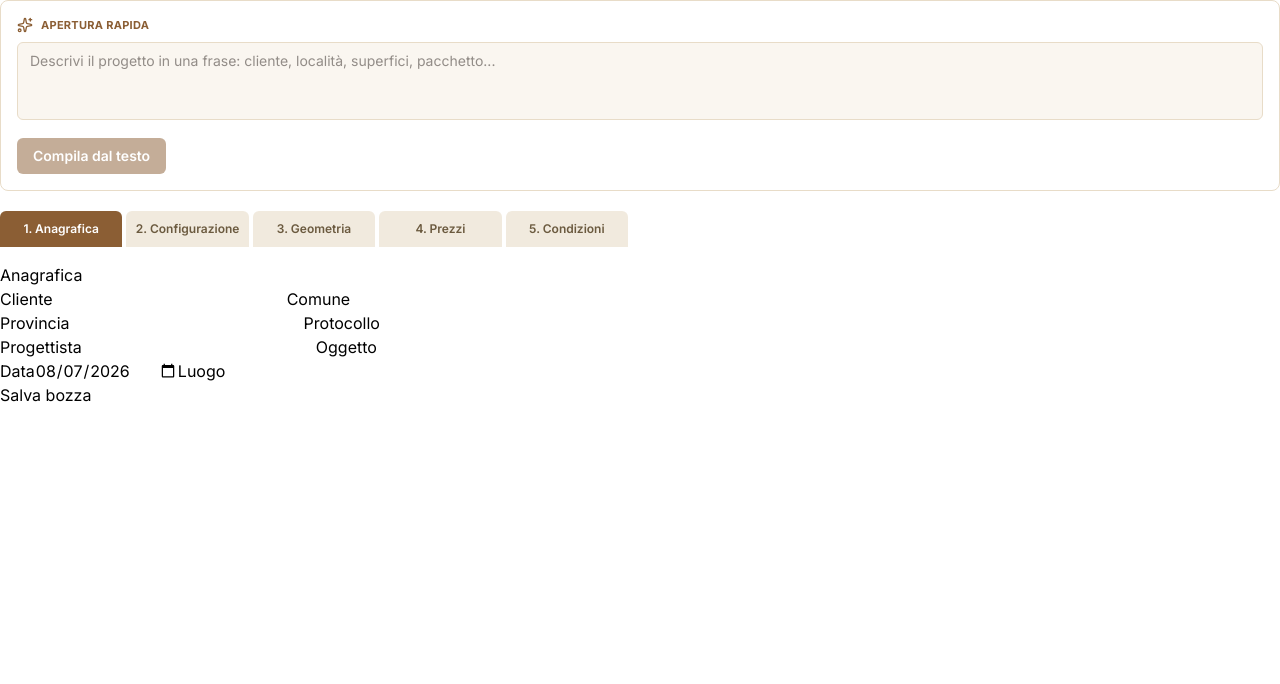
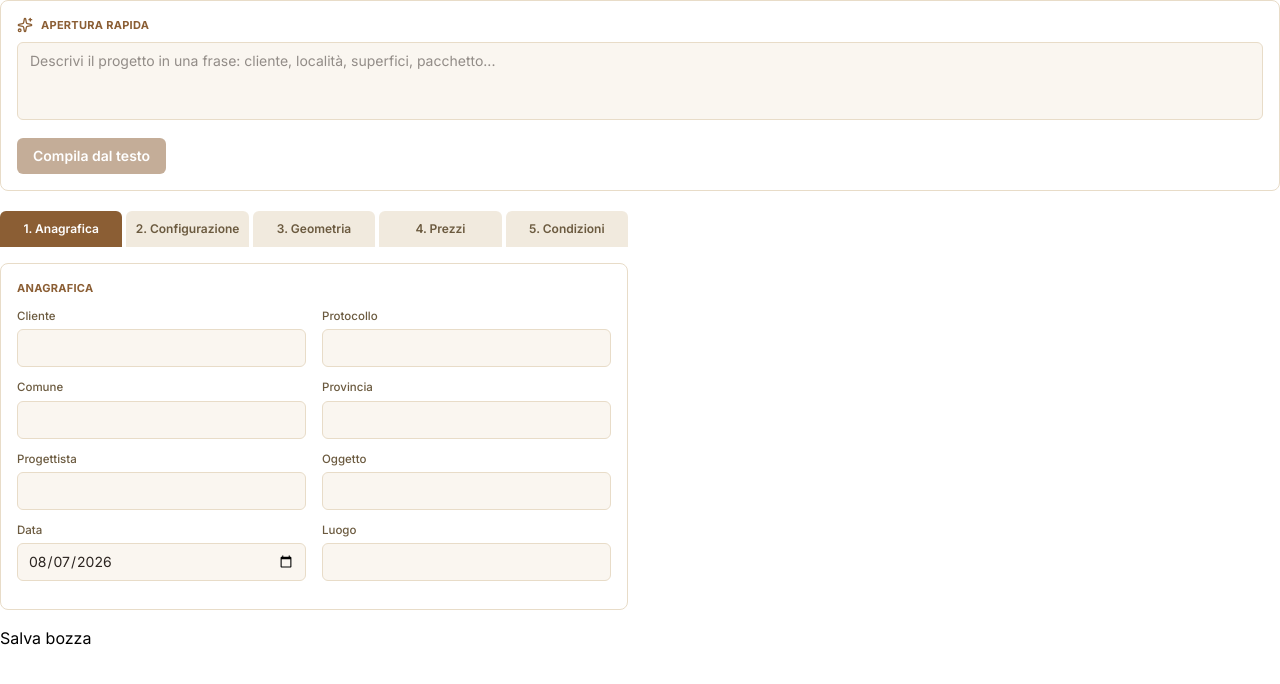
Before and after one commit to barumini/generatore-preventivi, a Next.js app in the folder FbePreventivatore/: page /preventivi/nuovo in a window 1280 px wide. Shown: the top 684 px of the page. Built offline with nearby package versions, Linux system fonts and the light colour scheme.

Commit message:
style(wizard): restyle step Anagrafica e Configurazione

```diff
--- a/FbePreventivatore/src/app/preventivi/nuovo/steps/StepAnagrafica.tsx
+++ b/FbePreventivatore/src/app/preventivi/nuovo/steps/StepAnagrafica.tsx
@@ -1,3 +1,5 @@
+import { Field, controlClassName } from '../../ui/Field'
+import { Section } from '../../ui/Section'
 import type { StatoForm } from '../stato-form'
 
 interface Props {
@@ -7,43 +9,45 @@ interface Props {
 
 export function StepAnagrafica({ stato, aggiorna }: Props) {
   return (
-    <fieldset>
-      <legend>Anagrafica</legend>
-      <label>
-        Cliente
-        <input value={stato.cliente.nome} onChange={(e) => aggiorna({ cliente: { ...stato.cliente, nome: e.target.value } })} />
-      </label>
-      <label>
-        Comune
-        <input value={stato.cliente.comune} onChange={(e) => aggiorna({ cliente: { ...stato.cliente, comune: e.target.value } })} />
-      </label>
-      <label>
-        Provincia
-        <input
-          value={stato.cliente.provincia}
-          onChange={(e) => aggiorna({ cliente: { ...stato.cliente, provincia: e.target.value } })}
-        />
-      </label>
-      <label>
-        Protocollo
-        <input value={stato.protocollo} onChange={(e) => aggiorna({ protocollo: e.target.value })} />
-      </label>
-      <label>
-        Progettista
-        <input value={stato.progettista} onChange={(e) => aggiorna({ progettista: e.target.value })} />
-      </label>
-      <label>
-        Oggetto
-        <input value={stato.oggetto} onChange={(e) => aggiorna({ oggetto: e.target.value })} />
-      </label>
-      <label>
-        Data
-        <input type="date" value={stato.data} onChange={(e) => aggiorna({ data: e.target.value })} />
-      </label>
-      <label>
-        Luogo
-        <input value={stato.luogo} onChange={(e) => aggiorna({ luogo: e.target.value })} />
-      </label>
-    </fieldset>
+    <Section title="Anagrafica">
+      <div className="grid grid-cols-2 gap-x-4">
+        <Field label="Cliente">
+          <input
+            className={controlClassName}
+            value={stato.cliente.nome}
+            onChange={(e) => aggiorna({ cliente: { ...stato.cliente, nome: e.target.value } })}
+          />
+        </Field>
+        <Field label="Protocollo">
+          <input className={controlClassName} value={stato.protocollo} onChange={(e) => aggiorna({ protocollo: e.target.value })} />
+        </Field>
+        <Field label="Comune">
+          <input
+            className={controlClassName}
+            value={stato.cliente.comune}
+            onChange={(e) => aggiorna({ cliente: { ...stato.cliente, comune: e.target.value } })}
+          />
+        </Field>
+        <Field label="Provincia">
+          <input
+            className={controlClassName}
+            value={stato.cliente.provincia}
+            onChange={(e) => aggiorna({ cliente: { ...stato.cliente, provincia: e.target.value } })}
+          />
+        </Field>
+        <Field label="Progettista">
+          <input className={controlClassName} value={stato.progettista} onChange={(e) => aggiorna({ progettista: e.target.value })} />
+        </Field>
+        <Field label="Oggetto">
+          <input className={controlClassName} value={stato.oggetto} onChange={(e) => aggiorna({ oggetto: e.target.value })} />
+        </Field>
+        <Field label="Data">
+          <input type="date" className={controlClassName} value={stato.data} onChange={(e) => aggiorna({ data: e.target.value })} />
+        </Field>
+        <Field label="Luogo">
+          <input className={controlClassName} value={stato.luogo} onChange={(e) => aggiorna({ luogo: e.target.value })} />
+        </Field>
+      </div>
+    </Section>
   )
 }
--- a/FbePreventivatore/src/app/preventivi/nuovo/steps/StepConfigurazione.tsx
+++ b/FbePreventivatore/src/app/preventivi/nuovo/steps/StepConfigurazione.tsx
@@ -1,3 +1,5 @@
+import { Field, controlClassName } from '../../ui/Field'
+import { Section } from '../../ui/Section'
 import type { LivelloModulo, Modulo } from '@/domain/voci'
 import type { StatoForm } from '../stato-form'
 
@@ -15,12 +17,12 @@ const MODULI: { chiave: Modulo; etichetta: string }[] = [
 
 export function StepConfigurazione({ stato, aggiorna }: Props) {
   return (
-    <fieldset>
-      <legend>Configurazione</legend>
+    <Section title="Configurazione">
+      <div className="grid grid-cols-3 gap-x-4">
         {MODULI.map(({ chiave, etichetta }) => (
-        <label key={chiave}>
-          {etichetta}
+          <Field key={chiave} label={etichetta}>
             <select
+              className={controlClassName}
               value={stato.livelli[chiave]}
               onChange={(e) => aggiorna({ livelli: { ...stato.livelli, [chiave]: e.target.value as LivelloModulo } })}
             >
@@ -30,19 +32,24 @@ export function StepConfigurazione({ stato, aggiorna }: Props) {
                 </option>
               ))}
             </select>
-        </label>
+          </Field>
         ))}
-      <label>
+      </div>
+
+      <label className="mb-4 flex items-center gap-2 text-sm text-text">
         <input
           type="checkbox"
           checked={stato.chiaviInManoNelTotale}
           onChange={(e) => aggiorna({ chiaviInManoNelTotale: e.target.checked })}
+          className="h-4 w-4 rounded border-border-warm text-accent focus:ring-accent/30"
         />
         Chiavi in mano nel totale
       </label>
-      <label>
-        Copertura
+
+      <div className="grid grid-cols-2 gap-x-4">
+        <Field label="Copertura">
           <select
+            className={controlClassName}
             value={stato.caratteristiche.copertura}
             onChange={(e) =>
               aggiorna({ caratteristiche: { ...stato.caratteristiche, copertura: e.target.value as 'falde' | 'piano' } })
@@ -51,17 +58,17 @@ export function StepConfigurazione({ stato, aggiorna }: Props) {
             <option value="falde">A falde</option>
             <option value="piano">Piano</option>
           </select>
-      </label>
-      <label>
-        Manto di copertura
+        </Field>
+        <Field label="Manto di copertura">
           <input
+            className={controlClassName}
             value={stato.caratteristiche.manto}
             onChange={(e) => aggiorna({ caratteristiche: { ...stato.caratteristiche, manto: e.target.value } })}
           />
-      </label>
-      <label>
-        Finitura esterna
+        </Field>
+        <Field label="Finitura esterna">
           <select
+            className={controlClassName}
             value={stato.caratteristiche.finituraEsterna}
             onChange={(e) =>
               aggiorna({
@@ -72,14 +79,15 @@ export function StepConfigurazione({ stato, aggiorna }: Props) {
             <option value="intonaco">Intonaco</option>
             <option value="rivestimento">Rivestimento</option>
           </select>
-      </label>
-      <label>
-        Tetto (descrizione)
+        </Field>
+        <Field label="Tetto (descrizione)">
           <input
+            className={controlClassName}
             value={stato.caratteristiche.tetto}
             onChange={(e) => aggiorna({ caratteristiche: { ...stato.caratteristiche, tetto: e.target.value } })}
           />
-      </label>
-    </fieldset>
+        </Field>
+      </div>
+    </Section>
   )
 }
```
Lines whose indentation alone changed are shown as unchanged.
